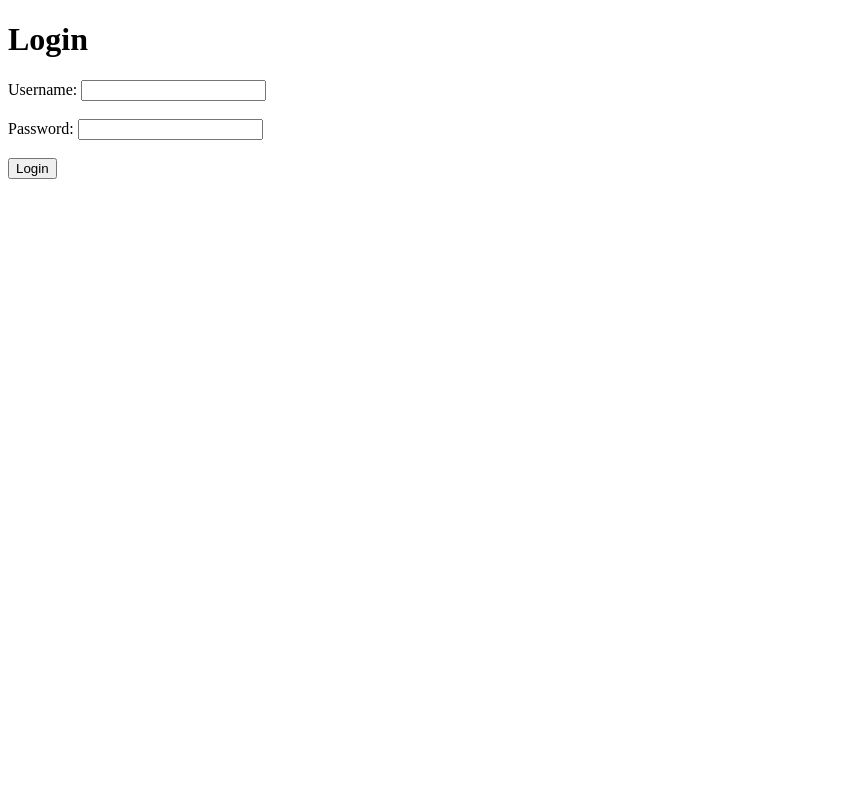
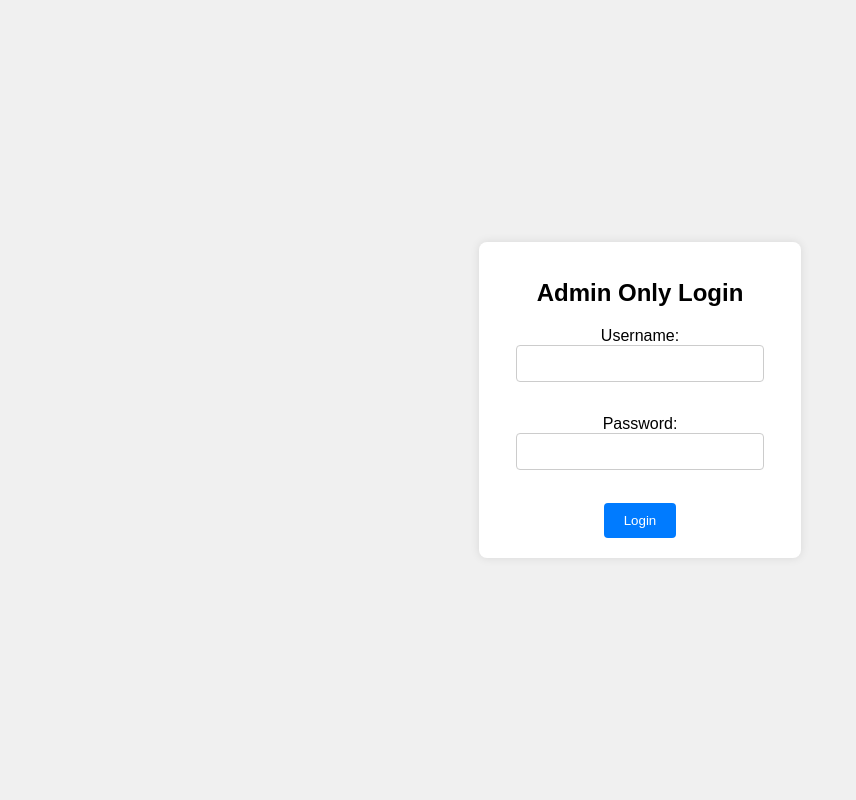
Before and after one commit to asp2020100/COM-2303-Assignment-04, a PHP site: page /contact-us-php/login.php in a window 1280 px wide. Shown: the whole page, without its empty margins (0-856 px from the left). Run offline with PHP 8.4, Linux system fonts and the light colour scheme.

Commit message:
contact us css

```diff
--- a/contact-us-php/display-us.php
+++ b/contact-us-php/display-us.php
@@ -34,6 +34,7 @@ $conn->close();
 <html>
 <head>
     <title>Display Saved Data</title>
+    <link rel="stylesheet" type="text/css" href="display-us.css">
 </head>
 <body>
     <h1>Saved Contact Data</h1>
--- /dev/null
+++ b/contact-us-php/login.css
@@ -0,0 +1,47 @@
+/* login.css */
+
+body {
+    font-family: Arial, sans-serif;
+    background-color: #f0f0f0;
+    margin: 0;
+    display: flex;
+    justify-content: center;
+    align-items: center;
+    height: 100vh;
+  }
+
+  .login-container {
+    background-color: #fff;
+    padding: 20px;
+    border-radius: 8px;
+    box-shadow: 0 0 10px rgba(0, 0, 0, 0.1);
+    text-align: center;
+  }
+
+  .login-title {
+    font-size: 24px;
+    font-weight: bold;
+    margin-bottom: 20px;
+  }
+
+  .login-container input[type="text"],
+  .login-container input[type="password"] {
+    width: 80%;
+    padding: 10px;
+    margin-bottom: 15px;
+    border: 1px solid #ccc;
+    border-radius: 4px;
+  }
+
+  .login-container input[type="submit"] {
+    background-color: #007bff;
+    color: white;
+    border: none;
+    padding: 10px 20px;
+    border-radius: 4px;
+    cursor: pointer;
+  }
+
+  .login-container input[type="submit"]:hover {
+    background-color: #0056b3;
+  }
--- a/contact-us-php/login.php
+++ b/contact-us-php/login.php
@@ -1,11 +1,13 @@
 <!DOCTYPE html>
 <html>
 <head>
-    <title>Login</title>
+    <title>Login for Contact us</title>
+    <link rel="stylesheet" type="text/css" href="login.css">
 </head>
 <body>
-    <h1>Login</h1>
-    <form action="authenticate.php" method="post">
+<div class="login-container">
+        <h1 class="login-title">Admin Only Login</h1>
+        <form action="authenticate.php" method="post">
         <label for="username">Username:</label>
         <input type="text" id="username" name="username" required><br><br>
 
@@ -14,5 +16,6 @@
 
         <input type="submit" value="Login">
     </form>
+    </div>
 </body>
 </html>
```
Also changed, not shown: contact-us-php/display-us.css (added, +41 -0 lines).
